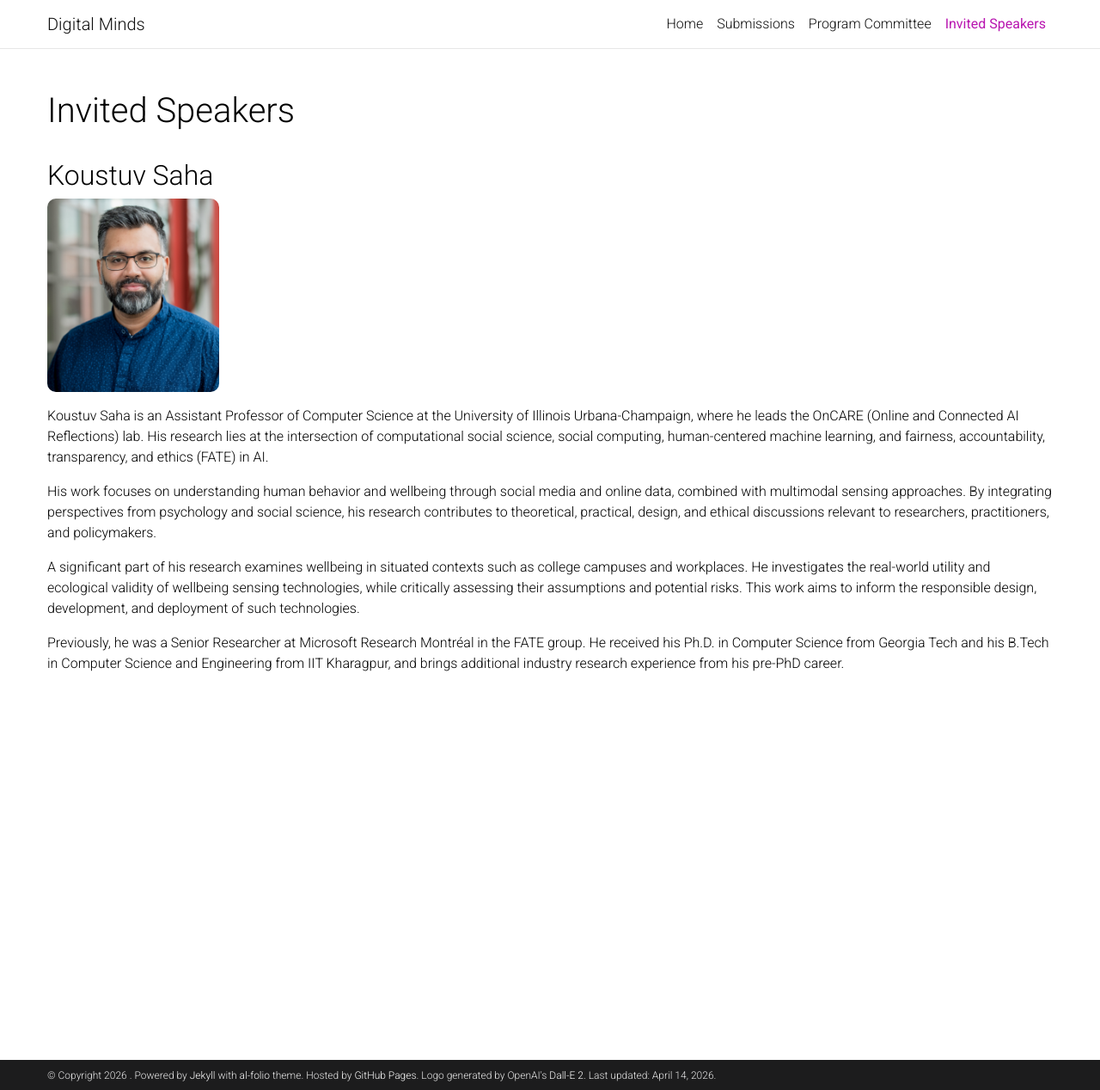
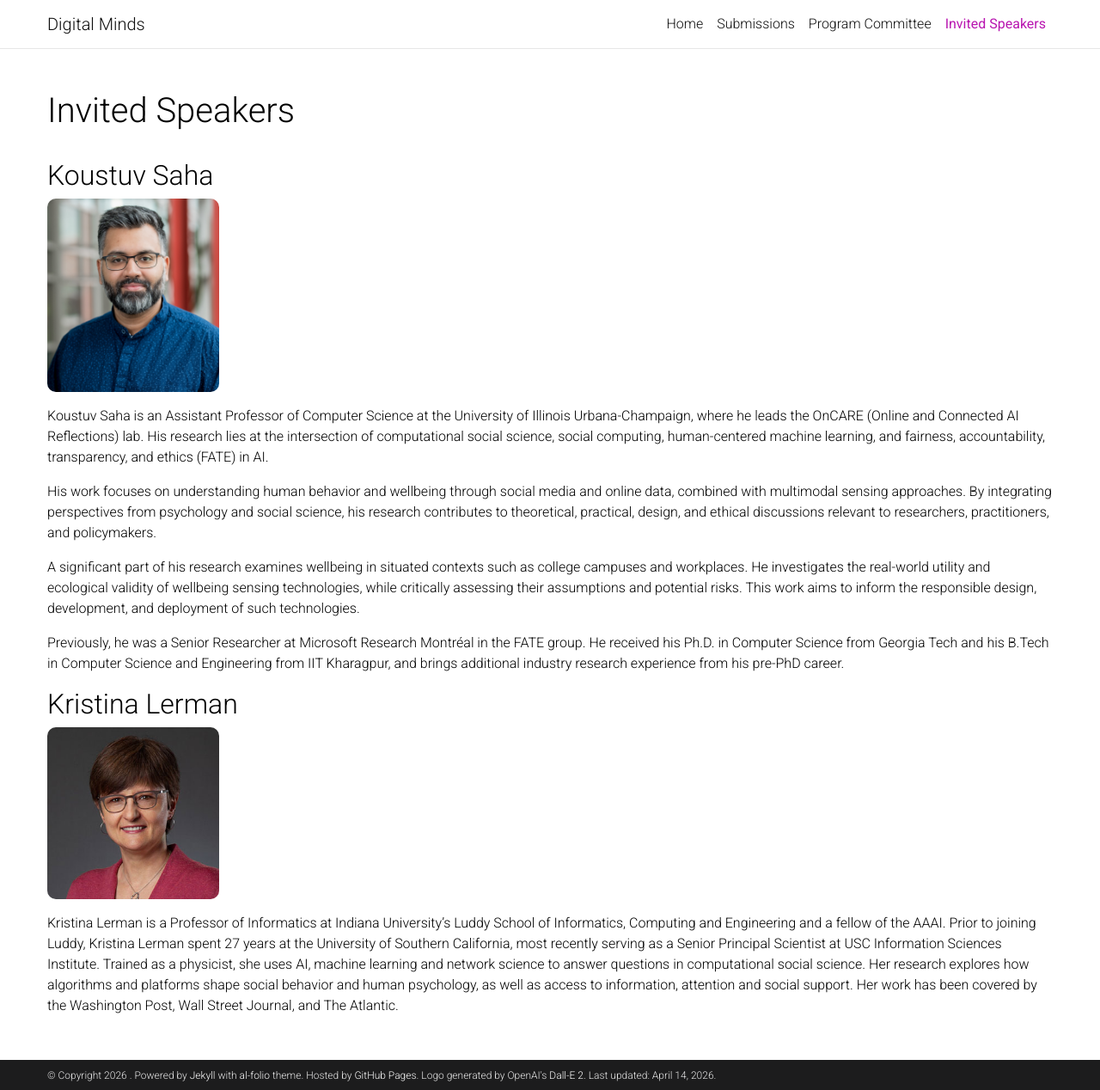
Before and after one commit to DMWorkshop/dmworkshop.github.io, a Jekyll site: the page built from _pages/invited_speaker.md, in a window 1280 px wide and 1268 px high. Shown: the whole window at 86% size. Built offline with Jekyll 4.4.1, drawn with Linux system fonts in a browser that asks for light colours; a style sheet for code colours, icons or effects is not loaded.

Commit message:
added new invited speaker

```diff
--- a/_pages/invited_speaker.md
+++ b/_pages/invited_speaker.md
@@ -17,3 +17,9 @@ His work focuses on understanding human behavior and wellbeing through social me
 A significant part of his research examines wellbeing in situated contexts such as college campuses and workplaces. He investigates the real-world utility and ecological validity of wellbeing sensing technologies, while critically assessing their assumptions and potential risks. This work aims to inform the responsible design, development, and deployment of such technologies.
 
 Previously, he was a Senior Researcher at Microsoft Research Montréal in the FATE group. He received his Ph.D. in Computer Science from Georgia Tech and his B.Tech in Computer Science and Engineering from IIT Kharagpur, and brings additional industry research experience from his pre-PhD career.
+
+## Kristina Lerman
+
+<img src="../assets/img/speakers/krlerman.jpg" alt="Koustuv Saha" style="width:200px; border-radius:10px;">
+
+Kristina Lerman is a Professor of Informatics at Indiana University’s Luddy School of Informatics, Computing and Engineering and a fellow of the AAAI. Prior to joining Luddy, Kristina Lerman spent 27 years at the University of Southern California, most recently serving as a Senior Principal Scientist at USC Information Sciences Institute. Trained as a physicist, she uses AI, machine learning and network science to answer questions in computational social science. Her research explores how algorithms and platforms shape social behavior and human psychology, as well as access to information, attention and social support. Her work has been covered by the Washington Post, Wall Street Journal, and The Atlantic.
```
Also changed, not shown: assets/img/speakers/krlerman.jpg (added), 1 other file.
